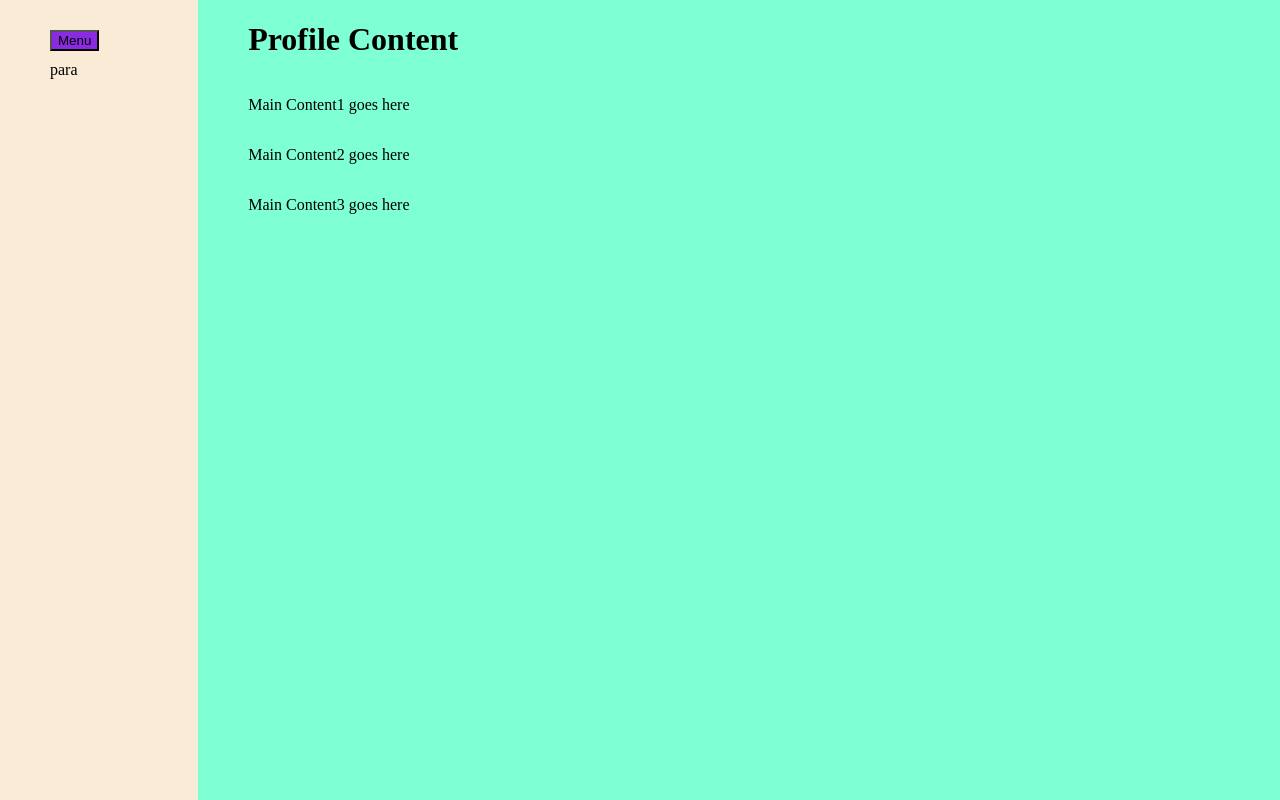
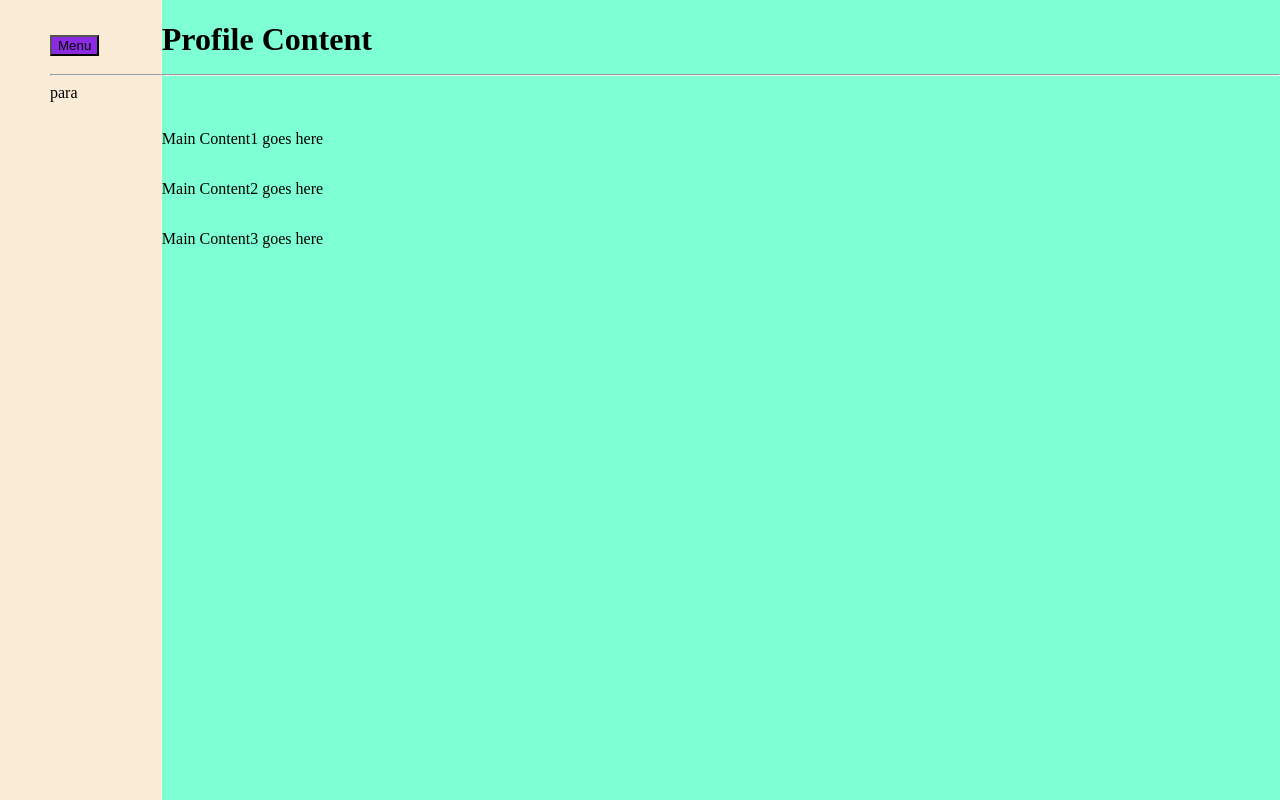
Before and after one commit to PsammystPrime/Dynamic-user-interface-interaction, a plain HTML site: page drop-down/index.html in a window 1280 px wide. Drawn offline with Linux system fonts and the light colour scheme.

Commit message:
Add horizontal line

```diff
--- a/drop-down/index.html
+++ b/drop-down/index.html
@@ -10,12 +10,12 @@
 <body>
     <div class="container">
         <div class="nav">
-            <button class="menu">Menu</button>
-            <article>para</article>
+            <button class="menu" >Menu</button>
+            <article><hr>para</article>
         </div>
 
         <div class="main">
-            <h1>Profile Content</h1>
+            <h1>Profile Content<hr></h1>
             <p>Main Content1 goes here</p>
             <p>Main Content2 goes here</p>
             <p>Main Content3 goes here</p>
--- a/drop-down/style.css
+++ b/drop-down/style.css
@@ -10,7 +10,7 @@ body{
 
 }
 .nav{
-    padding: 30px 50px 0 50px;
+    padding: 35px 0px 0 50px;
     background-color: antiquewhite;
     width: 10vw;
 }
@@ -22,7 +22,7 @@ button{
     background-color: aquamarine;
     display: flex;
     flex-direction: column;
-    padding: 0px 50px 0 50px;
+    padding: 0px 0px 0 0px;
     width: 100vw;
 
 }
```
